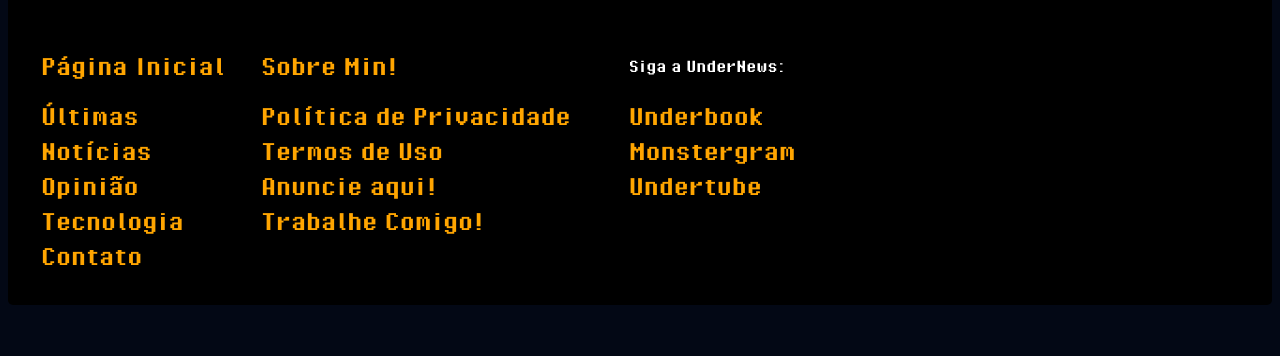
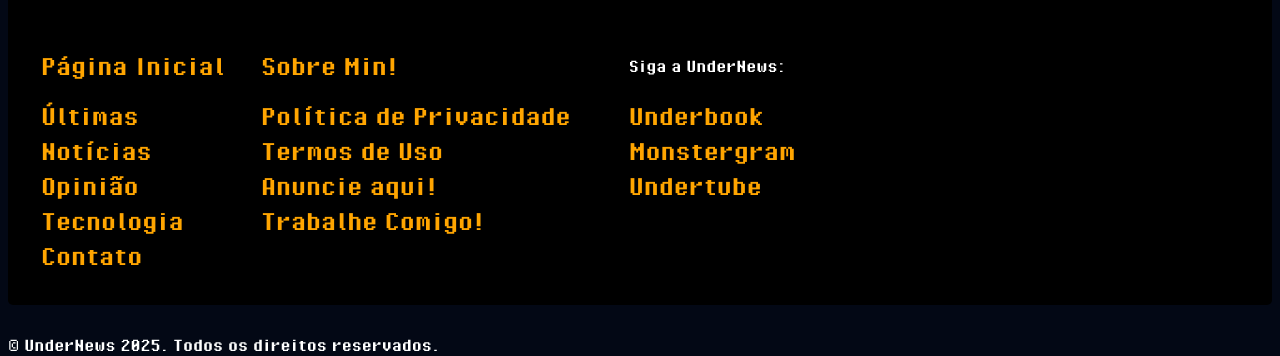
Before and after one commit to KaioAnthony/UnderNews, a plain HTML site: page index.html in a window 1280 px wide. Shown: the part 2118-2474 px from the top of the page. Before the commit the page ends 2423 px from the top, so only its background shows below. Drawn offline with Linux system fonts and the light colour scheme.

Commit message:
Update index.html

```diff
--- a/index.html
+++ b/index.html
@@ -165,7 +165,7 @@
 
 </footer>
 
-
+<p> © UnderNews 2025. Todos os direitos reservados. </p>
 
 
 </body>
```
